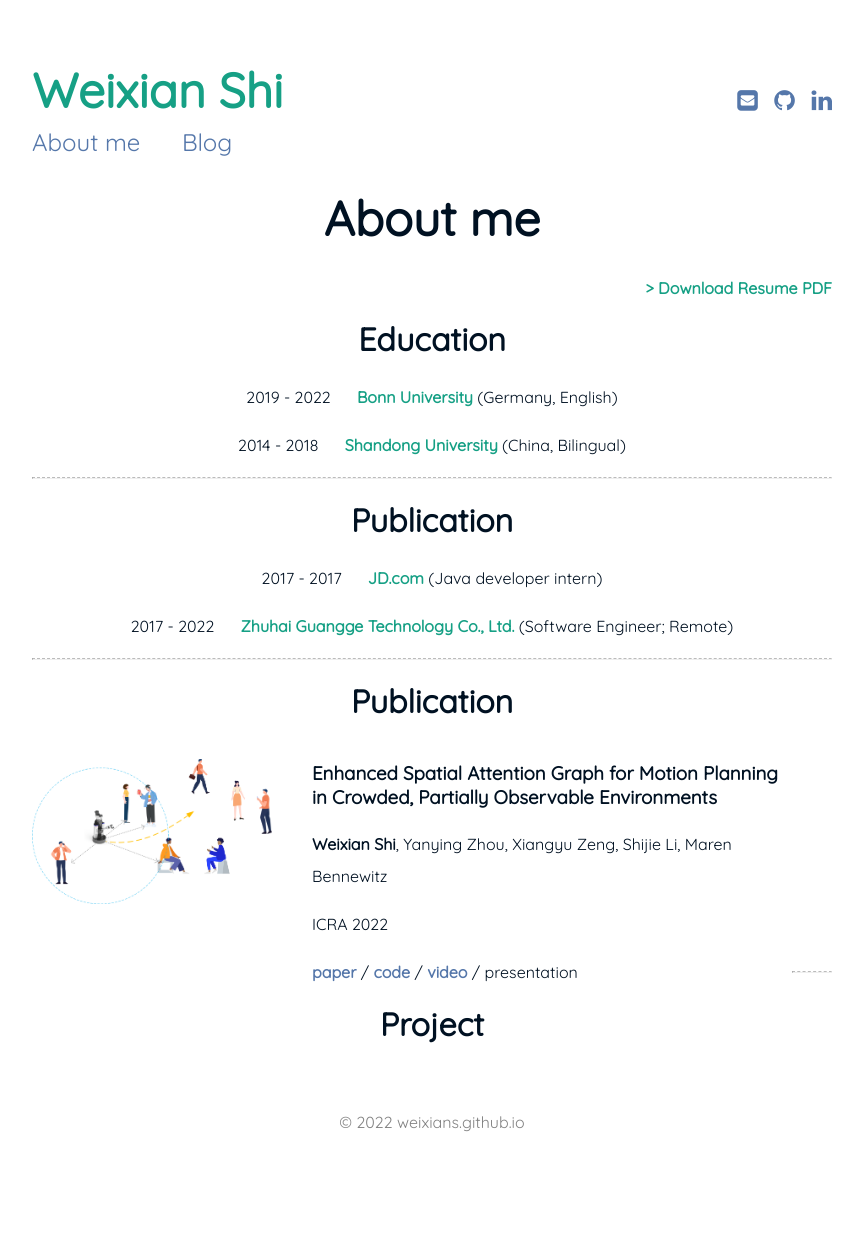
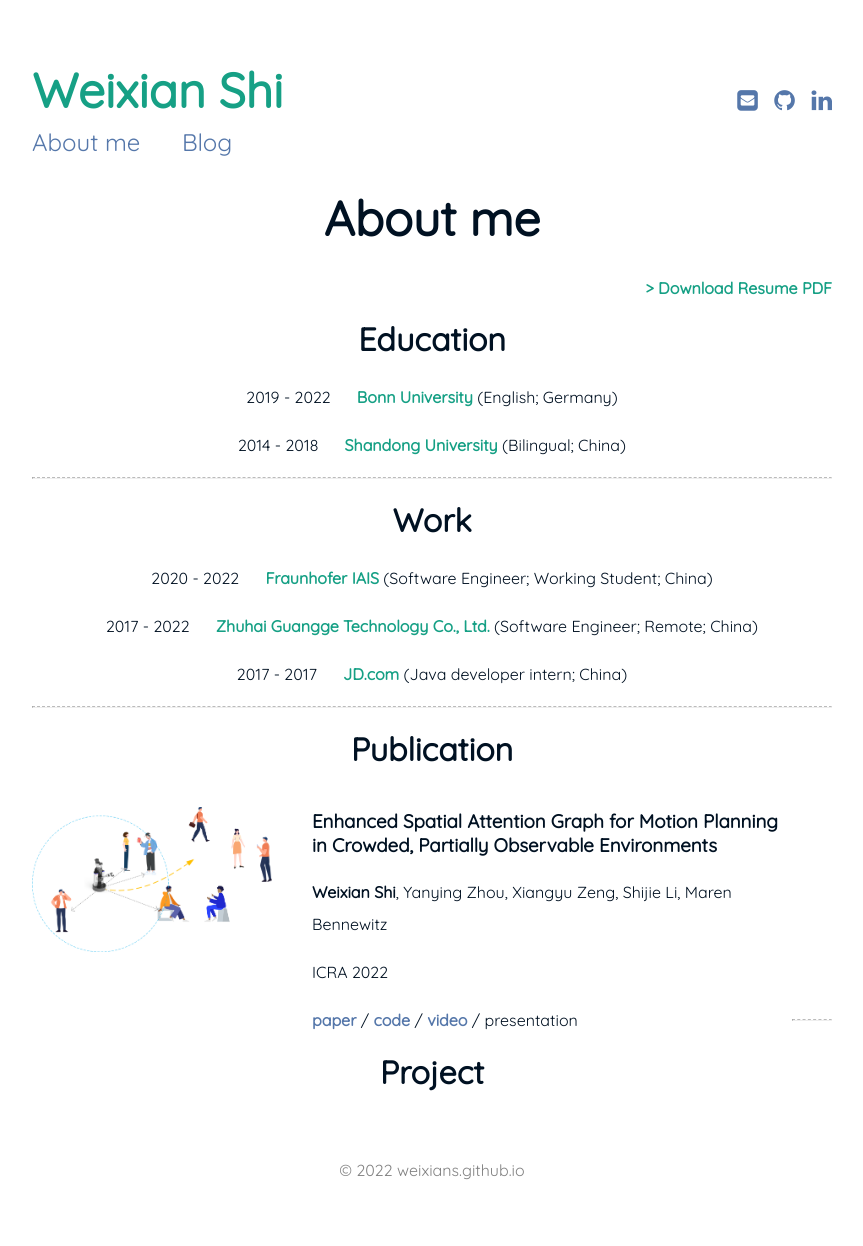
Before and after one commit to weixians/weixians.github.io, a Jekyll site: the page built from about_me.html, in a window 1280 px wide. Shown: the whole page, without its empty margins (208-1071 px from the left). Built offline with Jekyll 4.4.1, drawn with Linux system fonts in a browser that asks for light colours; before the commit the page ends 1198 px from its top, so only the background shows below that.

Commit message:
change content

```diff
--- a/about_me.html
+++ b/about_me.html
@@ -21,14 +21,15 @@
 
 <div style="text-align: center;">
     <h1>Education</h1>
-    <p>2019 - 2022 &nbsp;&nbsp;&nbsp;&nbsp; <strong>Bonn University</strong> (Germany, English)</p>
-    <p>2014 - 2018 &nbsp;&nbsp;&nbsp;&nbsp; <strong>Shandong University</strong> (China, Bilingual)</p>
+    <p>2019 - 2022 &nbsp;&nbsp;&nbsp;&nbsp; <strong>Bonn University</strong> (English; Germany)</p>
+    <p>2014 - 2018 &nbsp;&nbsp;&nbsp;&nbsp; <strong>Shandong University</strong> (Bilingual; China)</p>
 
     <hr class="dashed"/>
 
-    <h1>Publication</h1>
-    <p>2017 - 2017 &nbsp;&nbsp;&nbsp;&nbsp; <strong>JD.com</strong> (Java developer intern)</p>
-    <p>2017 - 2022 &nbsp;&nbsp;&nbsp;&nbsp; <strong>Zhuhai Guangge Technology Co., Ltd.</strong> (Software Engineer; Remote)</p>
+    <h1>Work</h1>
+    <p>2020 - 2022 &nbsp;&nbsp;&nbsp;&nbsp; <strong>Fraunhofer IAIS</strong> (Software Engineer; Working Student; China)</p>
+    <p>2017 - 2022 &nbsp;&nbsp;&nbsp;&nbsp; <strong>Zhuhai Guangge Technology Co., Ltd.</strong> (Software Engineer; Remote; China)</p>
+    <p>2017 - 2017 &nbsp;&nbsp;&nbsp;&nbsp; <strong>JD.com</strong> (Java developer intern; China)</p>
 
     <hr class="dashed"/>
 
```
